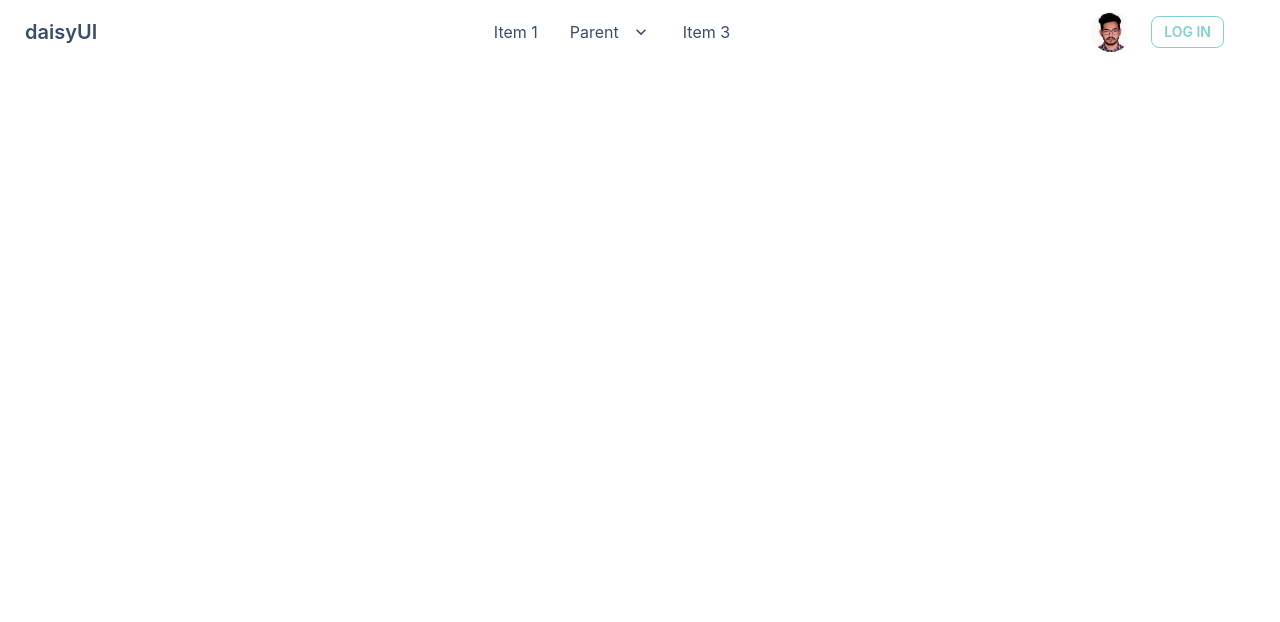
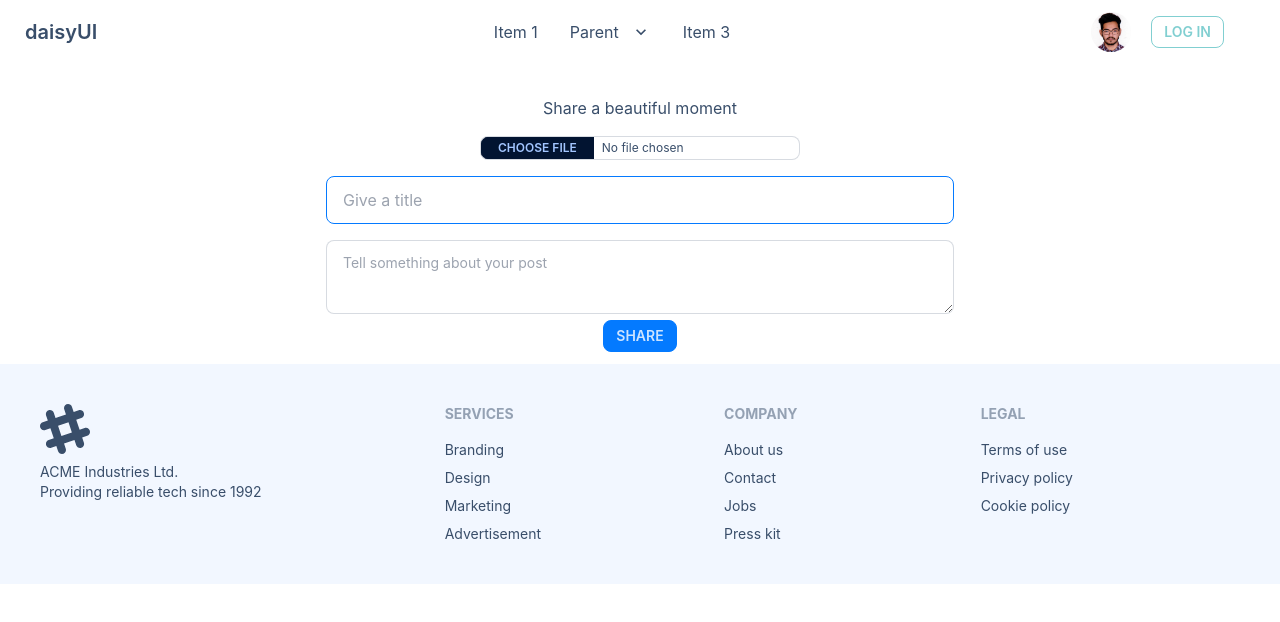
Before and after one commit to montasirazad/job-task-client-pHero, a React (Create React App) app: page / in a window 1280 px wide. Shown: the top 622 px of the page. Built offline with nearby package versions, Linux system fonts and the light colour scheme.

Commit message:
added login and sign up page

```diff
--- a/package.json
+++ b/package.json
@@ -6,10 +6,13 @@
     "@testing-library/jest-dom": "^5.14.1",
     "@testing-library/react": "^13.0.0",
     "@testing-library/user-event": "^13.2.1",
+    "axios": "^1.4.0",
     "daisyui": "^2.52.0",
     "firebase": "^9.22.1",
     "react": "^18.2.0",
     "react-dom": "^18.2.0",
+    "react-hook-form": "^7.44.2",
+    "react-icons": "^4.9.0",
     "react-router-dom": "^6.11.2",
     "react-scripts": "5.0.1",
     "web-vitals": "^2.1.0"
--- a/src/App.js
+++ b/src/App.js
@@ -1,11 +1,12 @@
 import './App.css';
-import Home from './Home';
+import Home from './Layout/Home/Home';
+
 
 function App() {
 
 
   return (
-    <div className='App'>
+    <div>
       <Home />
     </div>
   );
--- a/src/Home.js
+++ /dev/null
@@ -1,14 +0,0 @@
-import React from 'react';
-import Header from './Layout/Header/Header';
-import Footer from './Layout/Footer/Footer';
-
-const Home = () => {
-    return (
-        <div>
-            <Header />
-            {/* <Footer /> */}
-        </div>
-    );
-};
-
-export default Home;
--- a/src/Layout/Footer/Footer.js
+++ /dev/null
@@ -1,11 +0,0 @@
-import React from 'react';
-
-const Footer = () => {
-    return (
-        <div>
-            Footer
-        </div>
-    );
-};
-
-export default Footer;
--- /dev/null
+++ b/src/Layout/Home/Home.js
@@ -0,0 +1,16 @@
+import React from 'react';
+import Header from '../../Shared/Header/Header';
+import Footer from '../../Shared/Footer/Footer';
+import NewPost from '../../Shared/NewPost/NewPost';
+
+const Home = () => {
+    return (
+        <div>
+            <Header />
+            <NewPost />
+            <Footer />
+        </div>
+    );
+};
+
+export default Home;
--- /dev/null
+++ b/src/Shared/Footer/Footer.js
@@ -0,0 +1,34 @@
+import React from 'react';
+
+const Footer = () => {
+    return (
+        <footer className="footer p-10 bg-base-200 text-base-content">
+            <div>
+                <svg width="50" height="50" viewBox="0 0 24 24" xmlns="http://www.w3.org/2000/svg" fillRule="evenodd" clipRule="evenodd" className="fill-current"><path d="M22.672 15.226l-2.432.811.841 2.515c.33 1.019-.209 2.127-1.23 2.456-1.15.325-2.148-.321-2.463-1.226l-.84-2.518-5.013 1.677.84 2.517c.391 1.203-.434 2.542-1.831 2.542-.88 0-1.601-.564-1.86-1.314l-.842-2.516-2.431.809c-1.135.328-2.145-.317-2.463-1.229-.329-1.018.211-2.127 1.231-2.456l2.432-.809-1.621-4.823-2.432.808c-1.355.384-2.558-.59-2.558-1.839 0-.817.509-1.582 1.327-1.846l2.433-.809-.842-2.515c-.33-1.02.211-2.129 1.232-2.458 1.02-.329 2.13.209 2.461 1.229l.842 2.515 5.011-1.677-.839-2.517c-.403-1.238.484-2.553 1.843-2.553.819 0 1.585.509 1.85 1.326l.841 2.517 2.431-.81c1.02-.33 2.131.211 2.461 1.229.332 1.018-.21 2.126-1.23 2.456l-2.433.809 1.622 4.823 2.433-.809c1.242-.401 2.557.484 2.557 1.838 0 .819-.51 1.583-1.328 1.847m-8.992-6.428l-5.01 1.675 1.619 4.828 5.011-1.674-1.62-4.829z"></path></svg>
+                <p>ACME Industries Ltd.<br />Providing reliable tech since 1992</p>
+            </div>
+            <div>
+                <span className="footer-title">Services</span>
+                <p className="link link-hover">Branding</p>
+                <p className="link link-hover">Design</p>
+                <p className="link link-hover">Marketing</p>
+                <p className="link link-hover">Advertisement</p>
+            </div>
+            <div>
+                <span className="footer-title">Company</span>
+                <p className="link link-hover">About us</p>
+                <p className="link link-hover">Contact</p>
+                <p className="link link-hover">Jobs</p>
+                <p className="link link-hover">Press kit</p>
+            </div>
+            <div>
+                <span className="footer-title">Legal</span>
+                <p className="link link-hover">Terms of use</p>
+                <p className="link link-hover">Privacy policy</p>
+                <p className="link link-hover">Cookie policy</p>
+            </div>
+        </footer>
+    );
+};
+
+export default Footer;
--- a/src/Layout/Header/Header.js
+++ b/src/Shared/Header/Header.js
@@ -1,5 +1,6 @@
 import React from 'react';
 import img1 from '../../images/01.jpg'
+import { Link } from 'react-router-dom';
 
 
 const Header = () => {
@@ -50,11 +51,13 @@ const Header = () => {
                 {/* <a className="btn">Get started</a> */}
                 <div className="avatar">
                     <div className="w-10 rounded-full">
-                        <img src={img1} alt=''/>
+                        <img src={img1} alt='' />
                     </div>
                 </div>
 
-                <button className='btn btn-outline btn-success btn-sm mx-5'>Log in</button>
+                <Link to='/login'>
+                    <button className='btn btn-outline btn-success btn-sm mx-5'>Log in</button>
+                </Link>
             </div>
         </div>
     );
--- /dev/null
+++ b/src/Shared/LogIn/LogIn.js
@@ -0,0 +1,61 @@
+import React, { useState } from 'react';
+import Header from '../Header/Header';
+import { useForm } from "react-hook-form";
+import { Link } from 'react-router-dom';
+
+
+const LogIn = () => {
+    const { register, handleSubmit } = useForm();
+
+    const onSubmit = data => {
+
+        console.log(data)
+    };
+
+
+
+    return (
+        <>
+            <Header />
+
+            <div className='h-[400px] flex justify-center items-center text-center'>
+
+
+                <div>
+
+                    <h2>Login</h2> <br />
+                    <Link to='/signup' className='text-purple-700'>New User..? Click here to sign up</Link>
+                    <br /> <br />
+                    <div className="form-control">
+
+                        <form onSubmit={handleSubmit(onSubmit)}>
+
+                            <input type="text"
+                                {...register("email")}
+                                placeholder="Enter your e-mail"
+                                className="input input-bordered input-primary w-full max-w-xs" />
+                            <br /> <br />
+                            <input type="password"
+                                {...register("password")}
+                                placeholder='Enter your password'
+                                className="input input-bordered input-primary w-full max-w-xs" />
+                            <br /> <br />
+
+                            <button type='submit' className="input input-bordered input-primary w-full max-w-xs">Log In</button> :
+
+                        </form>
+                        <br />
+
+                        <h3>Or</h3>
+
+                        <button className="btn btn-outline btn-primary my-4">Log in with Google</button>
+
+                    </div>
+
+                </div>
+            </div>
+        </>
+    );
+};
+
+export default LogIn;
--- /dev/null
+++ b/src/Shared/NewPost/NewPost.js
@@ -0,0 +1,31 @@
+import React from 'react';
+
+const NewPost = () => {
+
+    const handleSubmit = e => {
+        e.preventDefault();
+        console.log('form submitted');
+    }
+
+    return (
+        <div className='p-3 mt-5 text-center '>
+            <form onSubmit={handleSubmit}>
+                <h2>Share a beautiful moment</h2>
+                <input type="file"
+                    className="file-input file-input-bordered file-input-xs w-full max-w-xs mt-4" />
+                <br />
+                <input type="text" placeholder='Give a title'
+                    className="input input-primary input-bordered w-1/2 mt-4" />
+                <br />
+                <textarea placeholder="Tell something about your post"
+                    className="textarea textarea-bordered w-1/2 mt-4" />
+                <br />
+                <button className='btn btn-primary btn-sm' type="submit" >Share</button>
+
+            </form>
+
+        </div>
+    );
+};
+
+export default NewPost;
--- /dev/null
+++ b/src/Shared/SignUp/SignUp.js
@@ -0,0 +1,60 @@
+import React from 'react';
+import { useForm } from "react-hook-form";
+import Header from '../Header/Header';
+
+const SignUp = () => {
+
+
+
+
+    const { register, handleSubmit } = useForm();
+
+    const onSubmit = data => {
+
+        console.log(data)
+    };
+
+
+    return (
+        <>
+            <Header />
+
+            <div className='h-[400px] flex justify-center items-center text-center'>
+                <div>
+                    <h2>Sign Up</h2> <br />
+                    <div className="form-control">
+
+                        <form onSubmit={handleSubmit(onSubmit)}>
+                            <input type="text"
+                                {...register("name")}
+                                placeholder="Enter your name"
+                                className="input input-bordered input-primary w-full max-w-xs" />
+
+
+                            <br /> <br />
+                            <input type="text"
+                                {...register("email")}
+                                placeholder="Enter your e-mail"
+                                className="input input-bordered input-primary w-full max-w-xs" />
+                            <br /> <br />
+                            <input type="password"
+                                {...register("password")}
+                                placeholder='Enter your password'
+                                className="input input-bordered input-primary w-full max-w-xs" />
+                            <br /> <br />
+
+
+                            <button className="input input-bordered input-primary w-full max-w-xs">Register</button>
+
+                        </form>
+
+
+                    </div>
+
+                </div>
+            </div>
+        </>
+    );
+};
+
+export default SignUp;
```
Also changed, not shown: src/Routes/Routes.js (+10 -3 lines), 2 other files (tests, documents, lock files or other folders).
